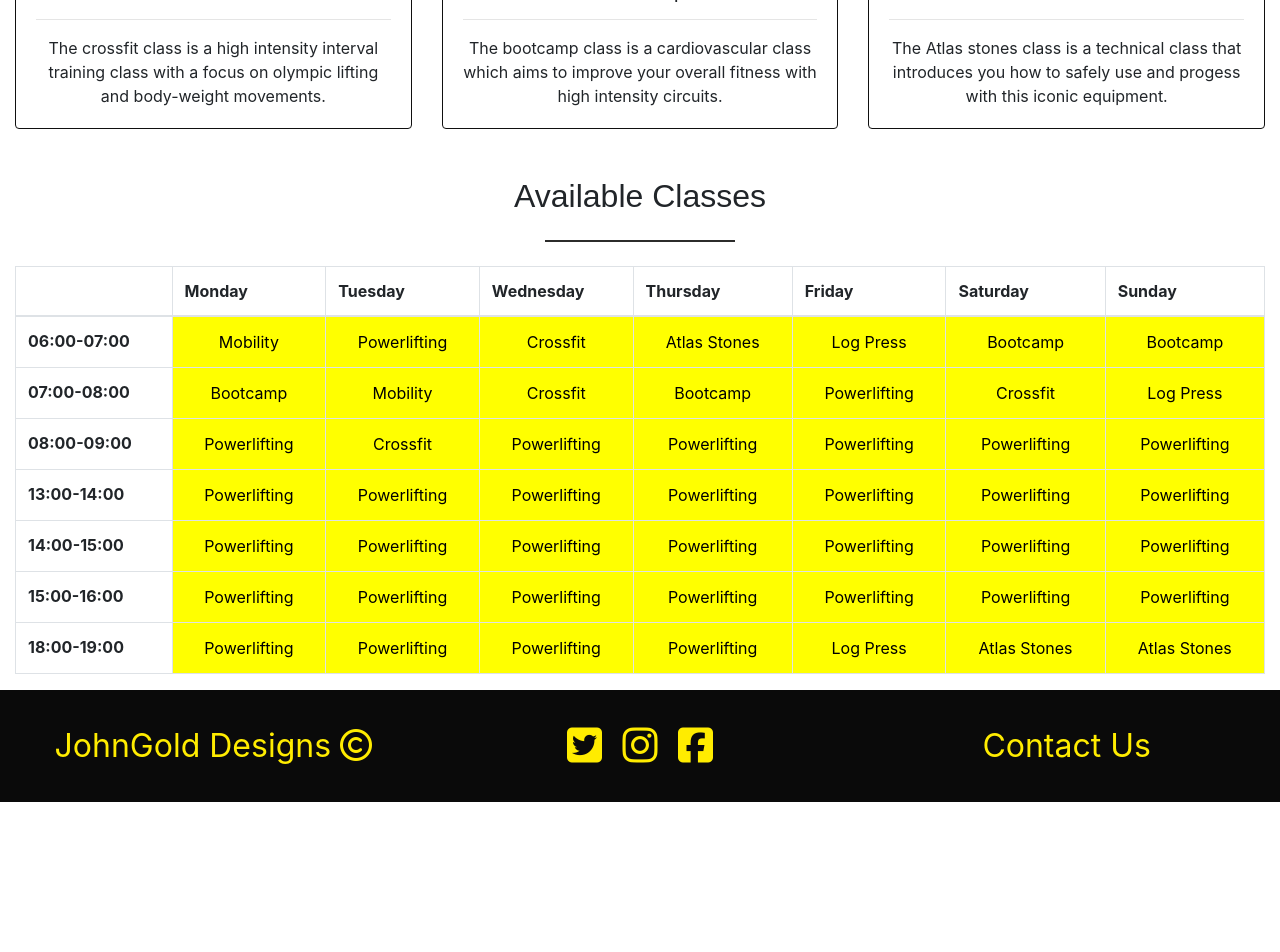
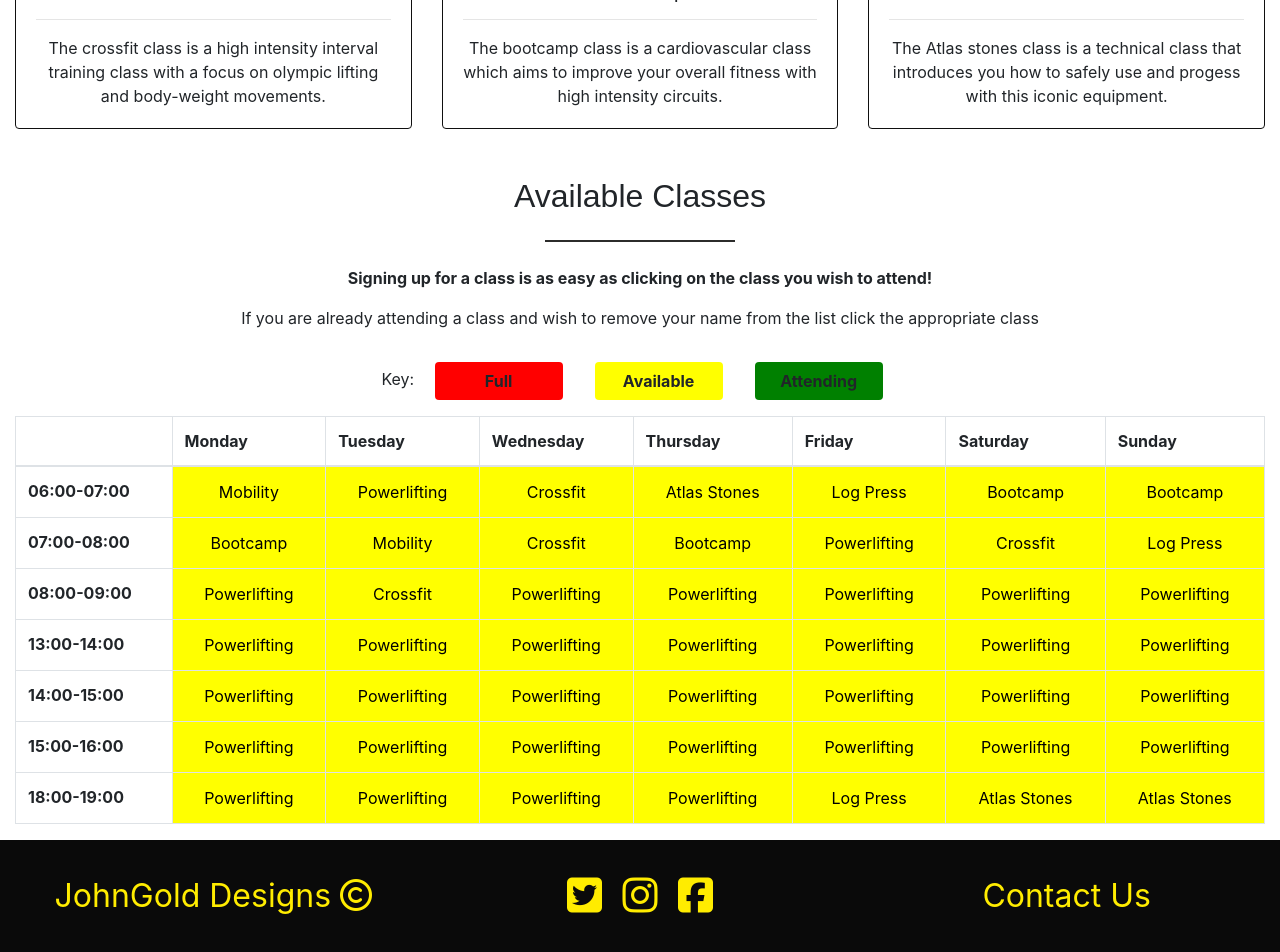
Before and after one commit to JohnGC1510/milestone_project_4, a Django app: page /classes/ in a window 1280 px wide. Shown: the part 1469-2421 px from the top of the page. Before the commit the page ends 2271 px from the top, so only its background shows below. Run offline with Django 3.2, Linux system fonts and the light colour scheme; data comes from the database, SQL or seed files in the repository; some libraries are stand-ins or nearby versions; some web fonts are replaced.

Commit message:
Added some minor html content to the classes page

```diff
--- a/classes/static/classes/css/classes.css
+++ b/classes/static/classes/css/classes.css
@@ -28,6 +28,13 @@
     border:none;
 }
 
+.key-button{
+    font-weight:bold;
+    width:8rem;
+    margin: 1rem;
+
+}
+
 .yellow-bg{
     background-color: yellow;
 }
--- a/classes/templates/classes/classes.html
+++ b/classes/templates/classes/classes.html
@@ -97,6 +97,11 @@
                 <div class="col-12 text-center">
                 <h2 class="my-3">Available Classes</h2>
                 <hr class="short-hr">
+                <p><strong>Signing up for a class is as easy as clicking on the class you wish to attend!</strong></p>
+                <p>If you are already attending a class and wish to remove your name from the list click the appropriate class</p>
+                <div>
+                    Key: <button class="btn red-bg key-button">Full</button><button class="btn yellow-bg key-button">Available</button><button class="btn green-bg key-button">Attending</button>
+                </div>
                 </div>
 
             <div class="col-12">
```
